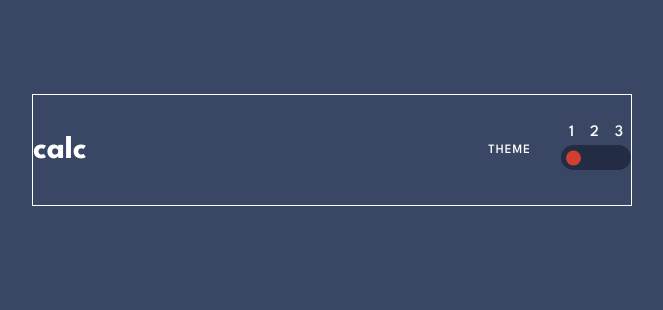
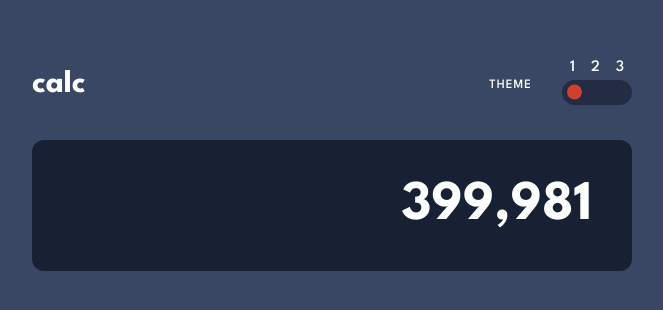
Before and after one commit to kareemayman/calculator, a React (Vite) app: page / in a window 1280 px wide. Shown: the part 250-560 px from the top of the page, without its empty margins (308-971 px from the left). Built offline with nearby package versions, Linux system fonts and the light colour scheme.

Commit message:
Finished Screen Component Style

```diff
--- a/package.json
+++ b/package.json
@@ -16,6 +16,7 @@
   },
   "devDependencies": {
     "@eslint/js": "^9.19.0",
+    "@tsconfig/vite-react": "^3.4.0",
     "@types/react": "^19.0.8",
     "@types/react-dom": "^19.0.3",
     "@vitejs/plugin-react-swc": "^3.5.0",
--- a/src/App.tsx
+++ b/src/App.tsx
@@ -1,9 +1,11 @@
 import Header from "./components/Header";
+import Screen from "./components/Screen";
 
 export default function App() {
   return (
     <div className="calculator">
       <Header></Header>
+      <Screen></Screen>
     </div>
   )
 }
--- /dev/null
+++ b/src/components/Screen.tsx
@@ -0,0 +1,8 @@
+
+export default function Screen() {
+  return (
+    <h1 className="screen">
+        399,981
+    </h1>
+  )
+}
--- a/src/scss/main.scss
+++ b/src/scss/main.scss
@@ -9,8 +9,8 @@
 }
 
 .calculator {
-  border: 1px solid white;
-  margin: 30px;
+//   border: 1px solid white;
+  width: calc(100vw - 50px);
 
   @media (min-width: 769px) {
     width: 600px;
@@ -69,3 +69,17 @@
         }
     }
 }
+
+.screen {
+    color: white;
+    background-color: var(--theme1-screen-bg);
+    padding: 40px;
+    border-radius: 12px;
+    direction: rtl;
+    font-size: 3.5rem;
+
+    @media (max-width: 768px) {
+        font-size: 2rem;
+        padding: 30px 25px;
+    }
+}
--- a/tsconfig.node.json
+++ b/tsconfig.node.json
@@ -1,6 +1,7 @@
 {
   "compilerOptions": {
     "tsBuildInfoFile": "./node_modules/.tmp/tsconfig.node.tsbuildinfo",
+    "incremental": true,
     "target": "ES2022",
     "lib": ["ES2023"],
     "module": "ESNext",
@@ -17,8 +18,7 @@
     "strict": true,
     "noUnusedLocals": true,
     "noUnusedParameters": true,
-    "noFallthroughCasesInSwitch": true,
-    "noUncheckedSideEffectImports": true
+    "noFallthroughCasesInSwitch": true
   },
   "include": ["vite.config.ts"]
 }
```
Also changed, not shown: 1 other file (tests, documents, lock files or other folders).
